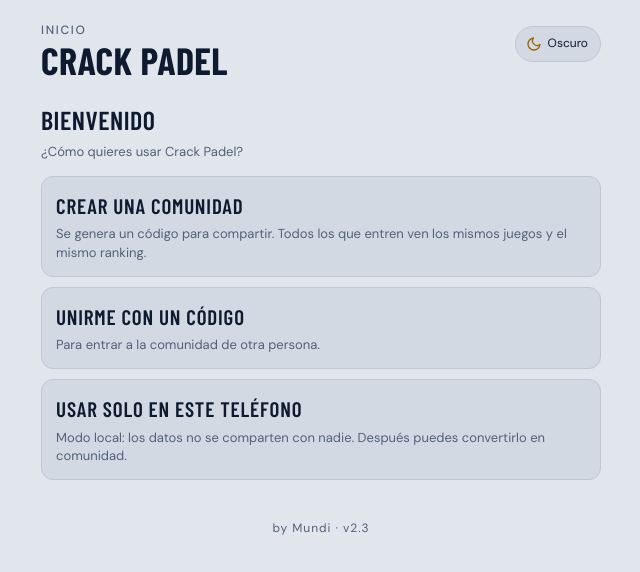
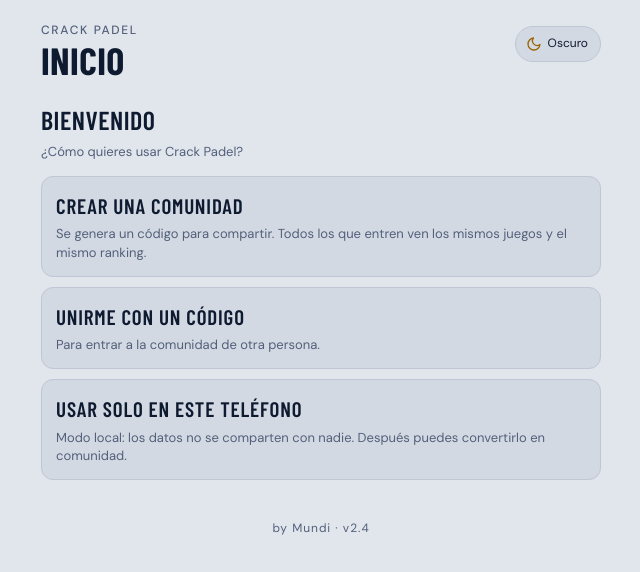
Before and after one commit to emorcillo08/crack-padel, a website: page index.html in a window 1280 px wide. Shown: the whole page, without its empty margins (319-959 px from the left). Drawn offline with nearby package versions, Linux system fonts and the light colour scheme; files whose address does not match are found by name.

Commit message:
Add files via upload

```diff
--- a/index.html
+++ b/index.html
@@ -88,6 +88,7 @@ button, input, select { font: inherit; color: inherit; }
 .vh { display: flex; flex-direction: column; gap: 4px; margin-bottom: 14px; }
 .vh h2 { font-family: var(--font-display); font-weight: 600; font-size: 26px; letter-spacing: .02em; text-transform: uppercase; overflow-wrap: anywhere; }
 .vh p { color: var(--muted); font-size: 13px; }
+.hl { background: var(--ball); color: var(--ball-ink); border-radius: 8px; padding: 2px 10px; display: inline-block; }
 .sec { font-family: var(--font-display); font-weight: 600; font-size: 17px; letter-spacing: .08em; text-transform: uppercase; color: var(--muted); margin: 26px 0 4px; }
 .back { display: inline-block; margin-bottom: 10px; color: var(--muted); text-decoration: none; font-size: 12px; letter-spacing: .1em; text-transform: uppercase; background: none; border: 0; padding: 0; cursor: pointer; }
 .titlebar { display: flex; align-items: flex-start; justify-content: space-between; gap: 10px; }
@@ -225,8 +226,8 @@ button, input, select { font: inherit; color: inherit; }
 <div class="app">
   <header class="brand">
     <div class="brandtxt">
-      <p class="eyebrow" id="eyebrow">Cargando…</p>
-      <h1>Crack Padel</h1>
+      <p class="eyebrow">Crack Padel</p>
+      <h1 id="eyebrow">Cargando…</h1>
     </div>
     <button class="themebtn" id="theme-btn" type="button" aria-label="Cambiar entre tema claro y oscuro"><span class="ico" id="theme-ico" aria-hidden="true"></span><span id="theme-lb">Claro</span></button>
   </header>
@@ -253,7 +254,7 @@ button, input, select { font: inherit; color: inherit; }
   'use strict';
 
   // VERSIÓN DE LA APP: cambia este número cada vez que subas ajustes. Aparece abajo en la pantalla y en la sección Comunidad.
-  var APP_VERSION = '2.3';
+  var APP_VERSION = '2.4';
 
   // BEGIN LOGIC
   // Puntos por defecto: Victoria 3, Empate 1, Derrota 0.
@@ -1074,7 +1075,7 @@ button, input, select { font: inherit; color: inherit; }
 
   function viewRanking() {
     var r = data.rules;
-    var head = '<div class="vh"><h2>Ranking</h2><p>Victoria ' + r.win + ' · Empate ' + r.draw + ' · Derrota ' + r.loss + ' pts</p></div>';
+    var head = '<div class="vh"><h2><span class="hl">Ranking</span></h2><p>Victoria ' + r.win + ' · Empate ' + r.draw + ' · Derrota ' + r.loss + ' pts</p></div>';
     var activeList = sortedPlayers();
     if (!activeList.length) {
       return head + '<div class="empty"><p>Aún no hay jugadores activos en el ranking.</p><a href="#jugadores">Ir a Jugadores</a></div>';
```
